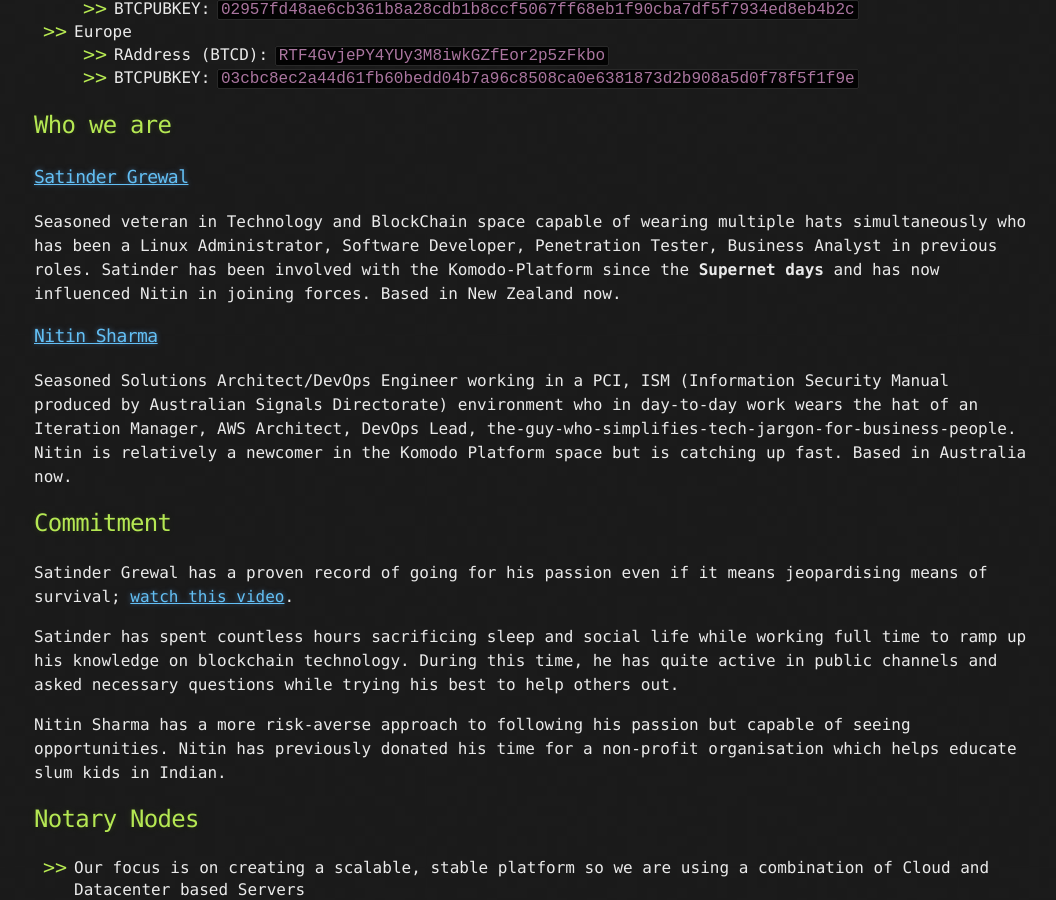
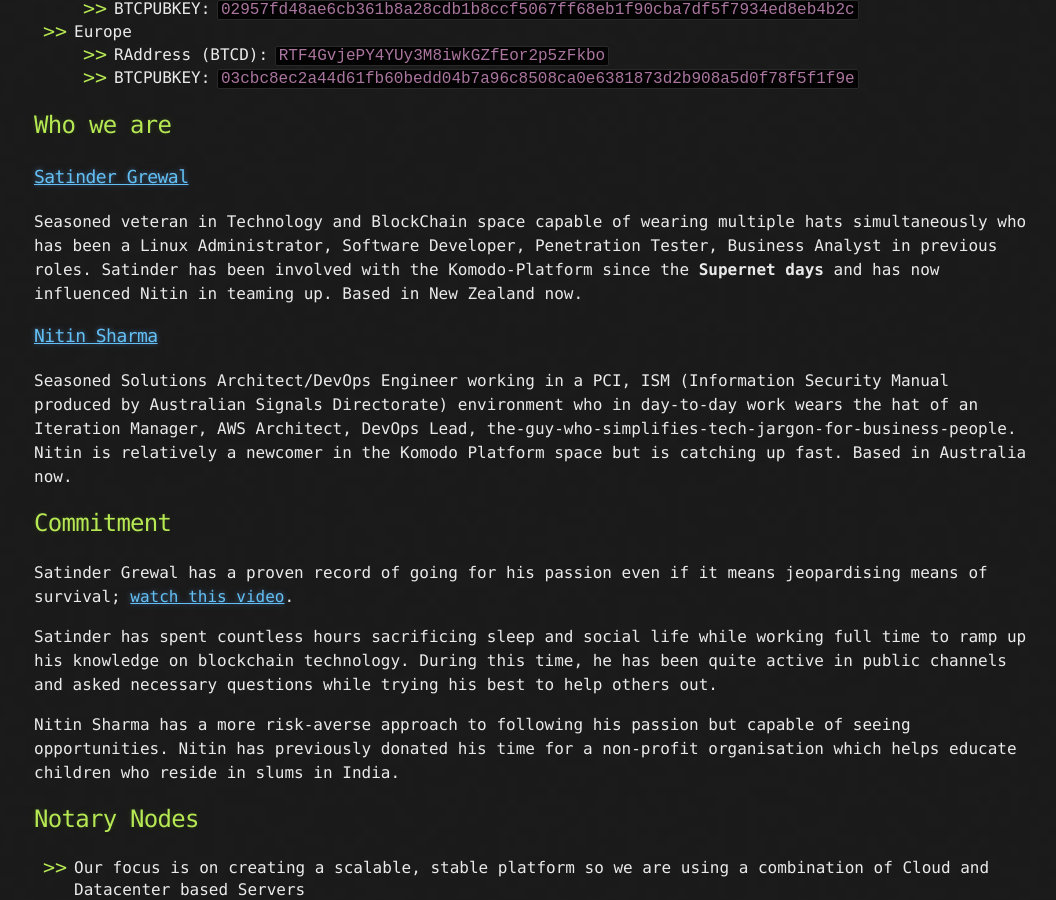
Before and after one commit to Meshbits/meshbits.github.io, a Jekyll site: the page built from index.md, in a window 1280 px wide and 900 px high, scrolled down 729 px. Shown: the whole window, without its empty margins (106-1162 px from the left). Built offline with Jekyll 4.4.1, drawn with Linux system fonts in a browser that asks for light colours; some of the changed text lies outside the part shown.

Commit message:
Minor updates.

```diff
--- a/index.md
+++ b/index.md
@@ -10,7 +10,7 @@ layout: default
 
 ## [](#tl-dr)TL;DR
 
-[Satinder Grewal] and [Nitin Sharma] are joining forces under the team name **Meshbits** to help grow and support **[Komodo community]**.
+[Satinder Grewal] and [Nitin Sharma] are teaming up under the name **Meshbits** to help grow and support the **[Komodo community]**.
 
 Satinder has been contributing by solving various problems for the community, by dissipating knowledge and by delivering on his promises such as BarterDex.
 And now by using his personal funds for running **electrumx servers** and notary nodes.
@@ -38,7 +38,7 @@ We intend to invest the revenue from notary node operations in growing the Komod
 ### [Satinder Grewal]
 
 Seasoned veteran in Technology and BlockChain space capable of wearing multiple hats simultaneously who has been a Linux Administrator, Software Developer, Penetration Tester, Business Analyst in previous roles.
-Satinder has been involved with the Komodo-Platform since the **Supernet days** and has now influenced Nitin in joining forces.
+Satinder has been involved with the Komodo-Platform since the **Supernet days** and has now influenced Nitin in teaming up.
 Based in New Zealand now.
 
 ### [Nitin Sharma]
@@ -50,9 +50,9 @@ Based in Australia now.
 Satinder Grewal has a proven record of going for his passion even if it means jeopardising means of survival; [watch this video].
 
 Satinder has spent countless hours sacrificing sleep and social life while working full time to ramp up his knowledge on blockchain technology.
-During this time, he has quite active in public channels and asked necessary questions while trying his best to help others out.
+During this time, he has been quite active in public channels and asked necessary questions while trying his best to help others out.
 
-Nitin Sharma has a more risk-averse approach to following his passion but capable of seeing opportunities. Nitin has previously donated his time for a non-profit organisation which helps educate slum kids in Indian.
+Nitin Sharma has a more risk-averse approach to following his passion but capable of seeing opportunities. Nitin has previously donated his time for a non-profit organisation which helps educate children who reside in slums in India.
 
 ## [](#notary-nodes)Notary Nodes
 
```
